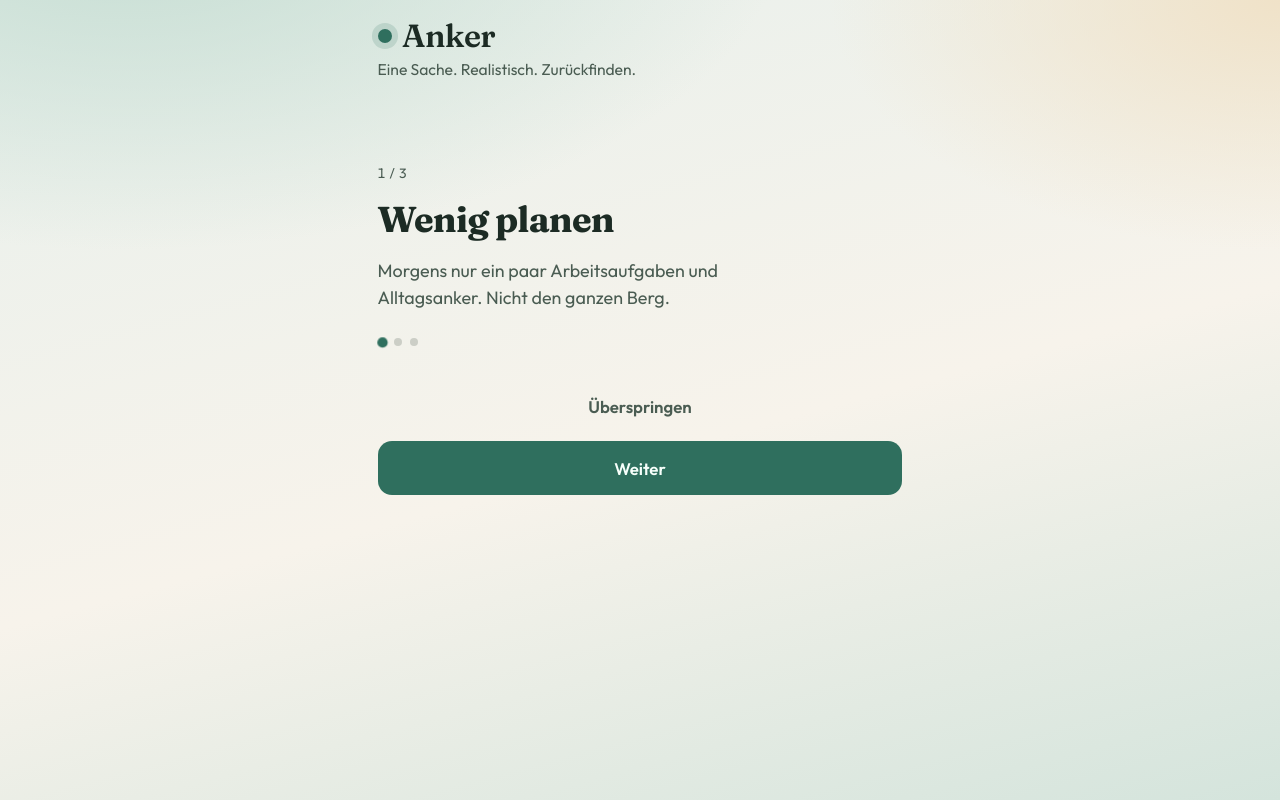
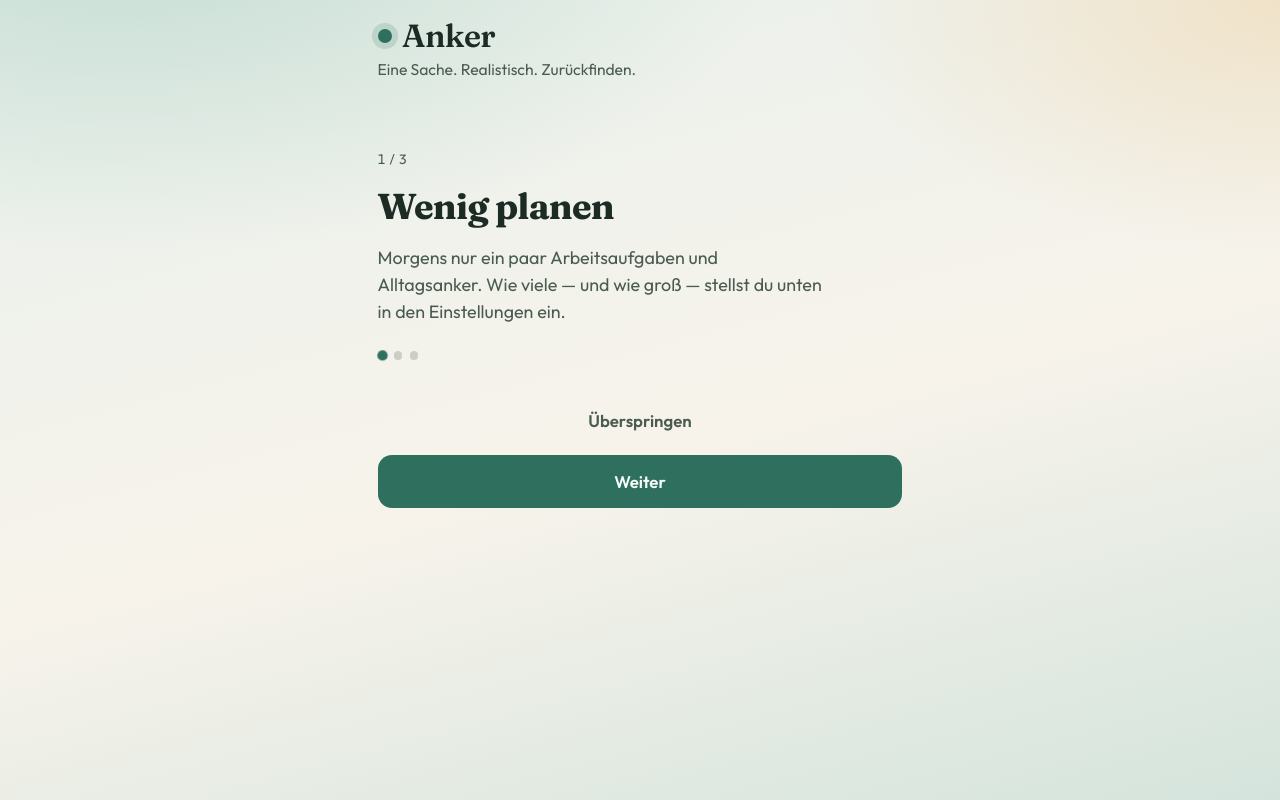
Before and after one commit to thomaspeters0476-droid/anker, a React (Vite) app: page / in a window 1280 px wide. Built offline with nearby package versions, Linux system fonts and the light colour scheme.

Commit message:
Mention capacity settings in the first-run intro.
Co-authored-by: Cursor <cursoragent@cursor.com>

```diff
--- a/src/components/Intro.tsx
+++ b/src/components/Intro.tsx
@@ -5,7 +5,7 @@ const INTRO_KEY = 'anker-intro-seen'
 const STEPS = [
   {
     title: 'Wenig planen',
-    text: 'Morgens nur ein paar Arbeitsaufgaben und Alltagsanker. Nicht den ganzen Berg.',
+    text: 'Morgens nur ein paar Arbeitsaufgaben und Alltagsanker. Wie viele — und wie groß — stellst du unten in den Einstellungen ein.',
   },
   {
     title: 'Eine Sache',
```
